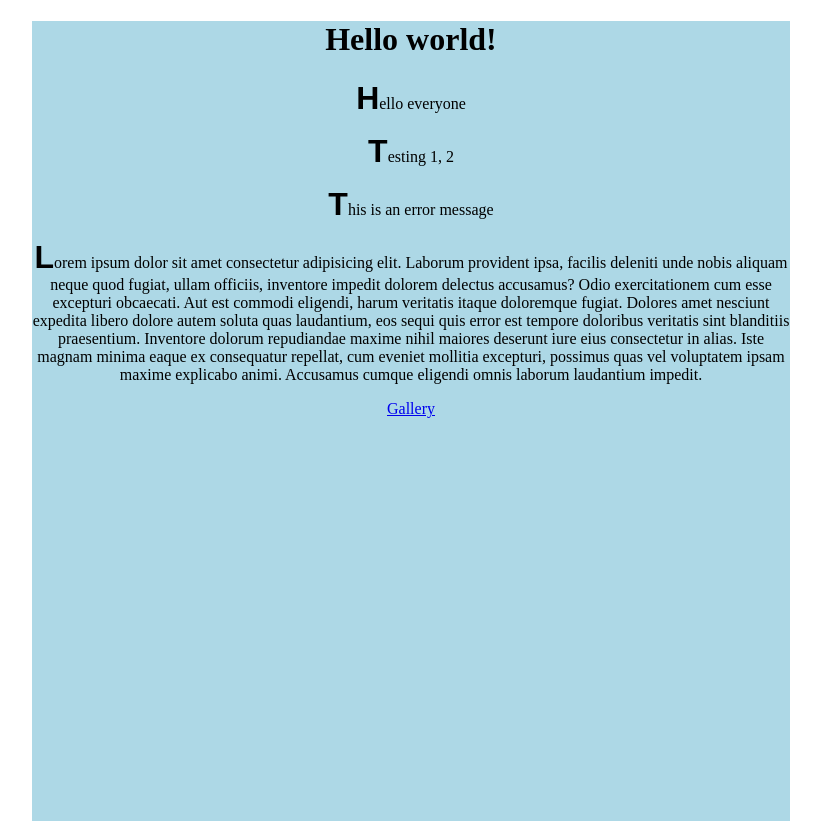
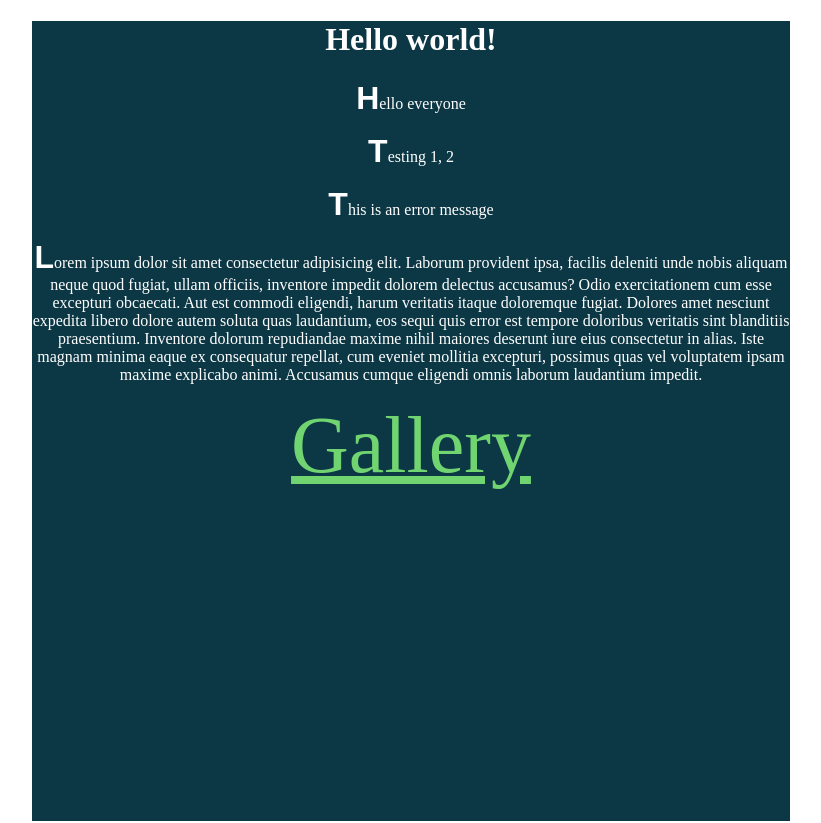
Before and after one commit to michellelclement/practice-makes-perfect, a plain HTML site: page index.html in a window 1280 px wide. Shown: the top 823 px of the page, without its empty margins (229-1050 px from the left). Drawn offline with Linux system fonts and the light colour scheme.

Commit message:
Changing to dark mode

```diff
--- a/style.css
+++ b/style.css
@@ -1,5 +1,6 @@
 html {
     scroll-behavior: smooth;
+    filter: invert(1) hue-rotate(180deg)
 }
 
 div {
@@ -22,3 +23,9 @@ p::first-letter {
     font-weight: bold;
     font-family: sans-serif;
 }
+
+a {
+    font-size: 5rem;
+    color: darkgreen;
+
+}
```
